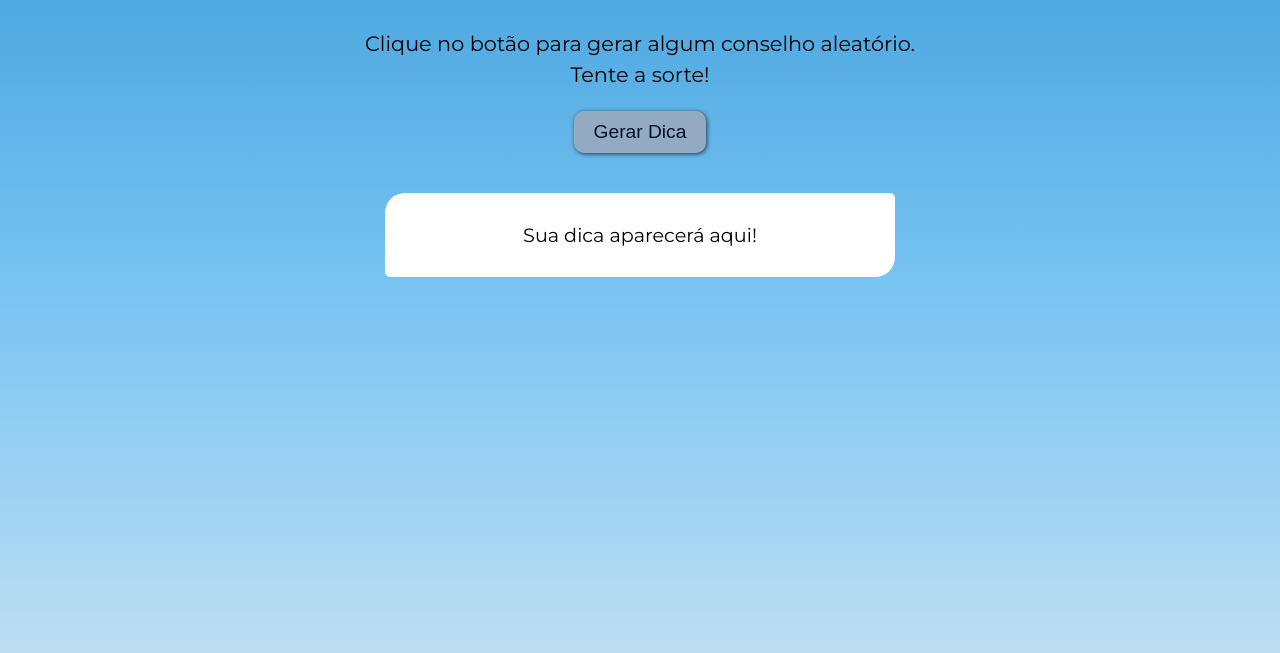
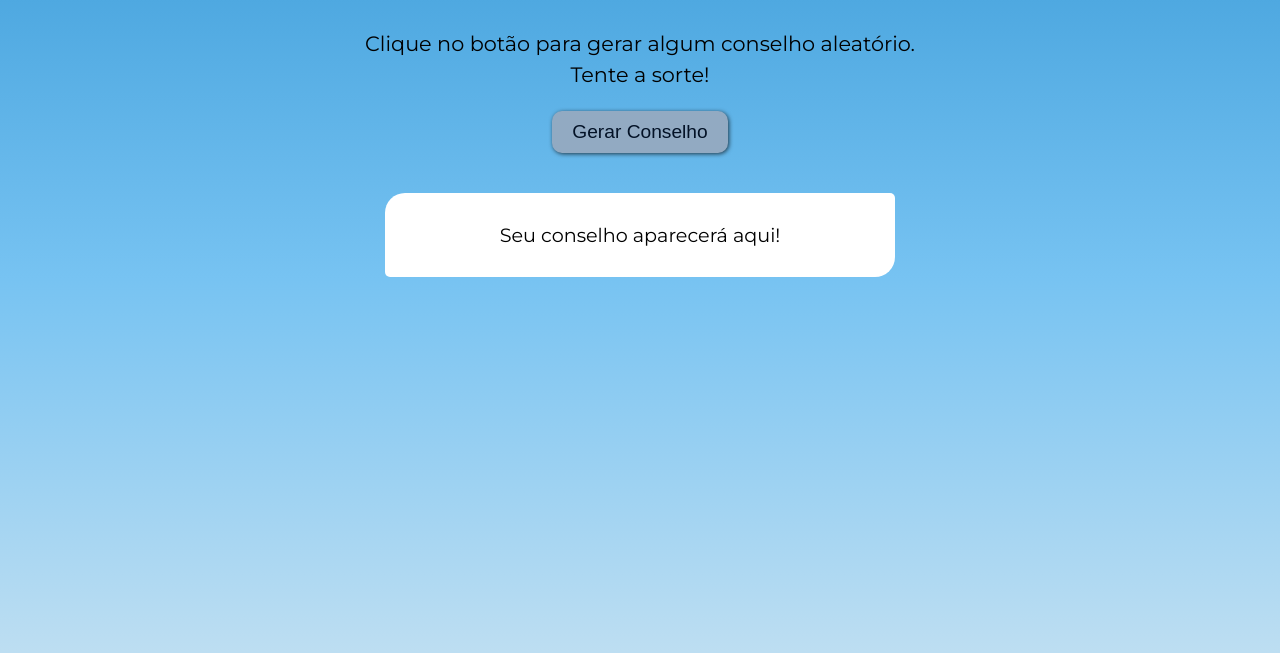
Before and after one commit to Elielson77/dicas-aleatorias, a plain HTML site: page index.html in a window 1280 px wide. Shown: the part 121-774 px from the top of the page. Drawn offline with Linux system fonts and the light colour scheme.

Commit message:
change text mean

```diff
--- a/index.html
+++ b/index.html
@@ -14,8 +14,8 @@
       Clique no botão para gerar algum conselho aleatório.<br />
       Tente a sorte!
     </p>
-    <button id="button">Gerar Dica</button>
-    <div class="container-dica">Sua dica aparecerá aqui!</div>
+    <button id="button">Gerar Conselho</button>
+    <div class="container-dica">Seu conselho aparecerá aqui!</div>
     <script src="./assets/js/index.js"></script>
   </body>
 </html>
```
